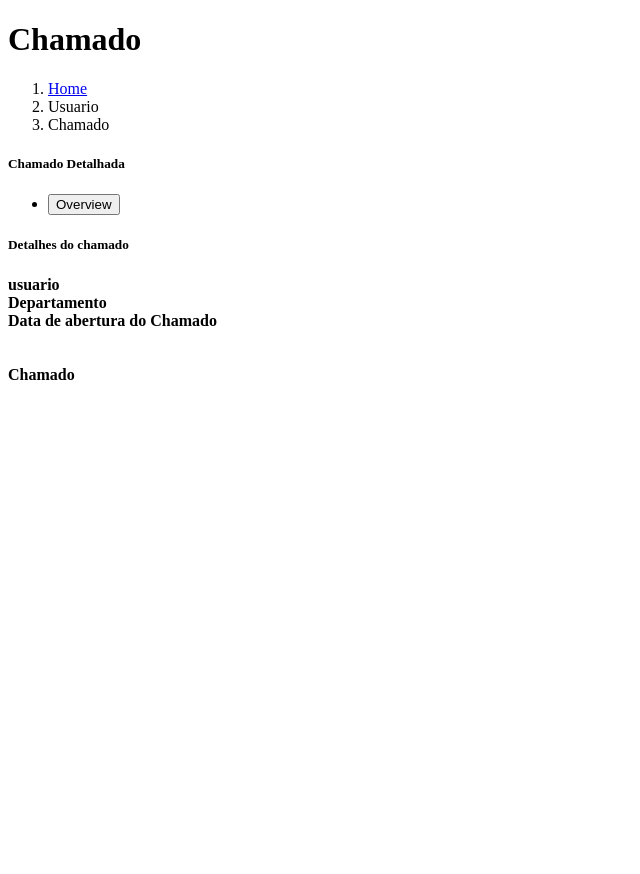
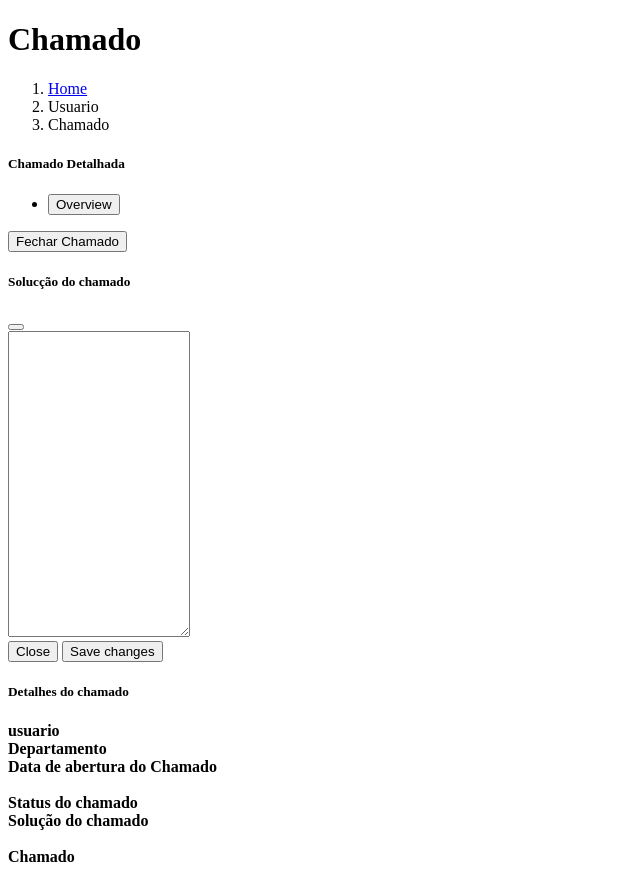
Before and after one commit to AlvaroFillipe/Projeto_Chamados, a PHP site: template MainProject/App/Views/user/showChamado.php in a window 1280 px wide. Shown: the whole page, without its empty margins (0-640 px from the left). Before the commit the page ends 380 px from the top, so only its background shows below. Run offline with PHP 8.4, Linux system fonts and the light colour scheme; the template is opened without the code that fills it, so the values that code supplies are empty; the visitor is signed in with stand-in values (Sample User, id 1).

Commit message:
atualização de status de chamado
atualização de status de chamados, quando um chamado estiver aberto, vai paarecer um sinal vermelho indicando que o tecnico ainda nao o fechou e precisa de fazer o atendimento

```diff
--- a/MainProject/App/Controllers/UserController.php
+++ b/MainProject/App/Controllers/UserController.php
@@ -18,11 +18,14 @@
         //passando valores para inteiros
         $_POST['pk_id_usuario'] = intval($_POST['pk_id_usuario']);
         $_POST['fk_id_departamento'] = intval($_POST['fk_id_departamento']);
+        $_POST['status_chamado'] = intval($_POST['status_chamado']);
 
         //setando os valores
         $chamado->__set('fk_id_usuario', $_POST['pk_id_usuario']);
         $chamado->__set('fk_id_departamento', $_POST['fk_id_departamento']);
         $chamado->__set('chamado', $_POST['chamado']);
+        $chamado->__set('status_chamado', $_POST['status_chamado']);
+        $chamado->__set('solucao_chamado', $_POST['solucao_chamado']);
 
         $chamado->reportChamado();
 
--- a/MainProject/App/Views/adminLayout.php
+++ b/MainProject/App/Views/adminLayout.php
@@ -5,7 +5,7 @@
   <meta charset="utf-8">
   <meta content="width=device-width, initial-scale=1.0" name="viewport">
 
-  <title>Chamados Juventus</title>
+  <title>Chamados Internos</title>
   <meta content="" name="description">
   <meta content="" name="keywords">
 
@@ -51,7 +51,7 @@
     <div class="d-flex align-items-center justify-content-between">
       <a href="/admin" class="logo d-flex align-items-center">
         <img src="assets/img/logo.png" alt="">
-        <span class="d-none d-lg-block">BetFim</span>
+        <span class="d-none d-lg-block">Chamados</span>
       </a>
       <i class="bi bi-list toggle-sidebar-btn"></i>
     </div><!-- End Logo -->
--- a/MainProject/App/Views/user/reportChamadoPage.php
+++ b/MainProject/App/Views/user/reportChamadoPage.php
@@ -32,6 +32,8 @@
 
                 <input type="hidden" name="pk_id_usuario" value="<?=$usuario['pk_id_usuario']?>">
                 <input type="hidden" name="fk_id_departamento" value="<?=$usuario['Departamento']?>">
+                <input type="hidden" name="solucao_chamado" value="Chamado em Aberto">
+                <input type="hidden" name="status_chamado" value="1">
 
                 <div class="col-md-10">
 
--- a/MainProject/App/Views/user/showChamado.php
+++ b/MainProject/App/Views/user/showChamado.php
@@ -37,7 +37,35 @@
 
 
                 <div class="tab-pane fade show active" id="home-justified" role="tabpanel" aria-labelledby="home-tab">
+                    <?php if ($_SESSION['tipo_usuario'] ==  '1') {?>
 
+                        <div class="card-body">
+
+                          <!-- Disabled Backdrop Modal -->
+                          <button type="button" class="btn btn-primary" data-bs-toggle="modal" data-bs-target="#disablebackdrop">
+                          Fechar Chamado <i class="bi bi-check-circle-fill"></i>
+                          </button>
+                          <div class="modal fade" id="disablebackdrop" tabindex="-1" data-bs-backdrop="false">
+                            <div class="modal-dialog">
+                              <div class="modal-content">
+                                <div class="modal-header">
+                                  <h5 class="modal-title">Solucção do chamado</h5>
+                                  <button type="button" class="btn-close" data-bs-dismiss="modal" aria-label="Close"></button>
+                                </div>
+
+                                <textarea  style="height: 300px;" name="solucao_chamado"></textarea>
+
+                                <div class="modal-footer">
+                                  <button type="button" class="btn btn-secondary" data-bs-dismiss="modal">Close</button>
+                                  <button type="button" class="btn btn-primary">Save changes</button>
+                                </div>
+                              </div>
+                            </div>
+                          </div><!-- End Disabled Backdrop Modal-->
+
+                        </div>
+
+                    <?php }?>
                   <h5 class="card-title">Detalhes do chamado</h5>
 
                   <div class="row">
@@ -49,17 +77,43 @@
                     <div class="col-lg-4 col-md-3 label"><b>Departamento</b></div>
                     <div class="col-lg-3 col-md-8"><?= $usuario['departamento'] ?></div>
                   </div>
+
                   <div class="row">
                     <div class="col-lg-4 col-md-3 label"><b>Data de abertura do Chamado</b></div>
                     <div class="col-lg-3 col-md-8"><?= $chamado['data_chamado'] ?></div>
                   </div>
                   <br>
+
+                  <div class="row">
+                    <div class="col-lg-4 col-md-3 label"><b>Status do chamado</b></div>
+                    <?php if ($chamado['status_chamado'] == 1) {?>
+                      <div class="col-lg-3 col-md-8">
+                        <h5 style="color:red"><i class="bi bi-check-circle"></i></h5>
+                      </div>
+                    <?php } ?>
+                    <?php if ($chamado['status_chamado'] == 2) {?>
+                      <div class="col-lg-3 col-md-8">
+                        <h5 style="color:green"><i class="bi bi-check-circle-fill"></i></h5>
+                      </div>
+                    <?php }?>
+                  </div>
+
+                  <?php if ($_SESSION['tipo_usuario'] == 1) {?>
+                    <div class="row">
+                      <div class="col-lg-4 col-md-3 label"><b>Solução do chamado</b></div>
+                      <div class="col-lg-3 col-md-8"><?= $chamado['solucao_chamado'] ?></div>
+                   </div>
+                  <?php } ?>
+
+
                   <br>
 
                   <div class="row">
                     <div class="col-lg-4 col-md-3 label"><b>Chamado</b></div>
                     <div class="col-lg-8 col-md-8"><?= $chamado['chamado'] ?></div>
                   </div>
+
+
 
                 </div>
 
--- a/documentação/Main.txt
+++ b/documentação/Main.txt
@@ -11,6 +11,12 @@
         3junior
     }
 
+    categorias de status de chamados{
+        1- aberto,
+        2- fechado
+    }
+
+
 
 
 
--- a/documentação/banco de dados.sql
+++ b/documentação/banco de dados.sql
@@ -23,6 +23,7 @@
     fk_id_usuario int not null,
     fk_id_departamento int not null,
     chamado text not null,
+    status_chamado int not null
     data_chamado DATETIME DEFAULT CURRENT_TIMESTAMP,
 
     FOREIGN KEY(fk_id_usuario)REFERENCES tb_usuarios(pk_id_usuario),
```
Also changed, not shown: MainProject/App/Models/Chamado.php (+13 -4 lines), MainProject/App/Views/admin/showProfileAdmin.php (+14 -2 lines), MainProject/App/Views/index/historicoGeral.php (+12 -1 lines).
